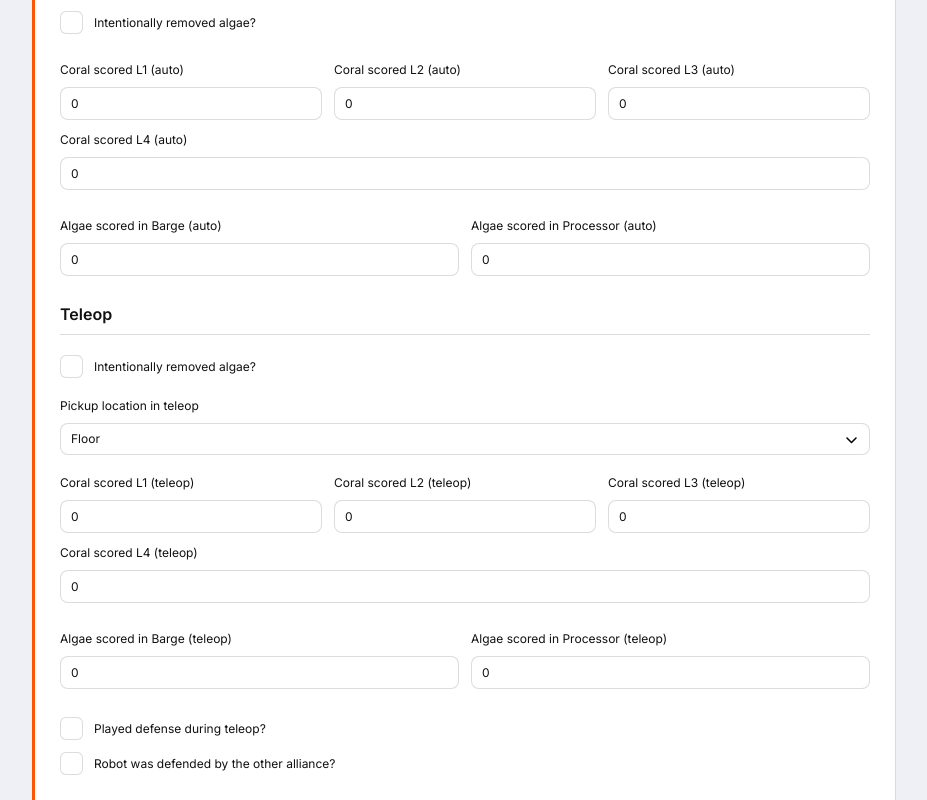
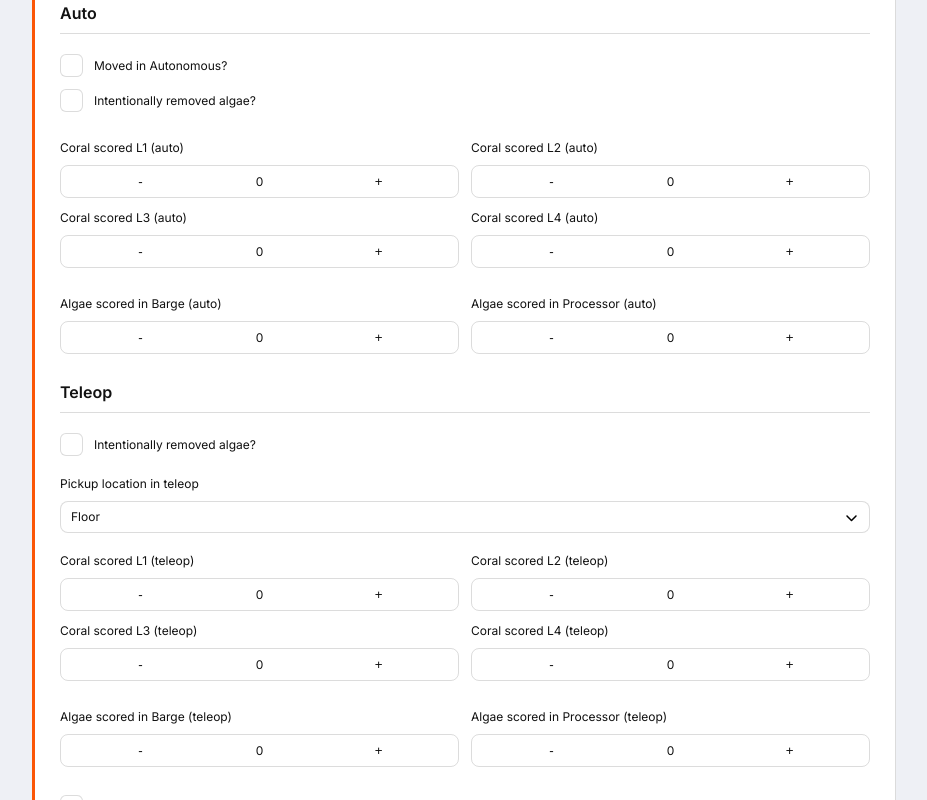
Before and after one commit to crazeddd/scoutingapp, a React (Vite) app: page / in a window 1280 px wide. Shown: the part 320-1120 px from the top of the page, without its empty margins (176-1103 px from the left). Built offline with nearby package versions, Linux system fonts and the light colour scheme.

Commit message:
update: changed form field  increments

```diff
--- a/google-app-script.js
+++ b/google-app-script.js
@@ -15,7 +15,7 @@ function doPost(e) {
     data.forEach((submission) => {
       var newRow = [
         new Date(),                               // A. Timestamp
-        // data.scoutName,                        // B. Scout Name (Optional: Add this if you send it)
+        data.scoutName,                        // B. Scout Name (Optional: Add this if you send it)
         submission.team,                          // C. Team
         submission.match,                         // D. Match
         submission.alliance,                      // E. Alliance
--- a/src/components/ScoutForm.jsx
+++ b/src/components/ScoutForm.jsx
@@ -1,6 +1,7 @@
 import { useState } from "react";
 
 const initial = {
+  scoutName: "",
   team: "",
   match: "",
   startPos: "Middle",
@@ -51,16 +52,21 @@ export default function ScoutForm({ onSubmit }) {
     setForm((f) => ({ ...f, [name]: v }));
   }
 
+  function changeCounter(key, delta) {
+    setForm((f) => ({ ...f, [key]: Math.max(0, (f[key] || 0) + delta) }));
+  }
+
   function submit(e) {
     e.preventDefault();
     const entry = {
       ...form,
+      scoutName: String(form.scoutName).trim(),
       team: String(form.team).trim(),
       match: String(form.match).trim(),
       timestamp: new Date().toISOString(),
     };
-    if (!entry.team || !entry.match) {
-      alert("Please fill out Team and Match fields");
+    if (!entry.team || !entry.match || !entry.scoutName) {
+      alert("Please fill out team, match and name fields");
       return;
     }
     onSubmit(entry);
@@ -70,6 +76,15 @@ export default function ScoutForm({ onSubmit }) {
   return (
     <form className="scout-form" onSubmit={submit}>
       {/* Pre-match */}
+      <label>
+        Name
+        <input
+          name="scoutName"
+          value={form.scoutName}
+          onChange={update}
+          placeholder="Your Name"
+        />
+      </label>
       <div className="row">
         <label>
           Match #
@@ -92,9 +107,9 @@ export default function ScoutForm({ onSubmit }) {
         <label>
           Starting pos
           <select name="startPos" value={form.startPos} onChange={update}>
-            <option>Left</option>
+            <option>Proccessor Side</option>
             <option>Middle</option>
-            <option>Right</option>
+            <option>Not Proccessor Side</option>
           </select>
         </label>
         <label>
@@ -132,8 +147,15 @@ export default function ScoutForm({ onSubmit }) {
       </div>
 
       <div className="row">
-        <label>
+        <label style={{ flex: "48%" }}>
           Coral scored L1 (auto)
+          <div className="number-input">
+            <button
+              type="button"
+              onClick={() => changeCounter("coralScoredL1Auto", -1)}
+            >
+              -
+            </button>
             <input
               type="number"
               name="coralScoredL1Auto"
@@ -141,9 +163,24 @@ export default function ScoutForm({ onSubmit }) {
               onChange={update}
               min="0"
             />
+            <button
+              type="button"
+              onClick={() => changeCounter("coralScoredL1Auto", 1)}
+            >
+              +
+            </button>
+          </div>
         </label>
-        <label>
+
+        <label style={{ flex: "48%" }}>
           Coral scored L2 (auto)
+          <div className="number-input">
+            <button
+              type="button"
+              onClick={() => changeCounter("coralScoredL2Auto", -1)}
+            >
+              -
+            </button>
             <input
               type="number"
               name="coralScoredL2Auto"
@@ -151,9 +188,23 @@ export default function ScoutForm({ onSubmit }) {
               onChange={update}
               min="0"
             />
+            <button
+              type="button"
+              onClick={() => changeCounter("coralScoredL2Auto", 1)}
+            >
+              +
+            </button>
+          </div>
         </label>
-        <label>
+        <label style={{ flex: "48%" }}>
           Coral scored L3 (auto)
+          <div className="number-input">
+            <button
+              type="button"
+              onClick={() => changeCounter("coralScoredL3Auto", -1)}
+            >
+              -
+            </button>
             <input
               type="number"
               name="coralScoredL3Auto"
@@ -161,9 +212,24 @@ export default function ScoutForm({ onSubmit }) {
               onChange={update}
               min="0"
             />
+            <button
+              type="button"
+              onClick={() => changeCounter("coralScoredL3Auto", 1)}
+            >
+              +
+            </button>
+          </div>
         </label>
-        <label>
+
+        <label style={{ flex: "48%" }}>
           Coral scored L4 (auto)
+          <div className="number-input">
+            <button
+              type="button"
+              onClick={() => changeCounter("coralScoredL4Auto", -1)}
+            >
+              -
+            </button>
             <input
               type="number"
               name="coralScoredL4Auto"
@@ -171,12 +237,27 @@ export default function ScoutForm({ onSubmit }) {
               onChange={update}
               min="0"
             />
+            <button
+              type="button"
+              onClick={() => changeCounter("coralScoredL4Auto", 1)}
+            >
+              +
+            </button>
+          </div>
         </label>
       </div>
 
       <div className="row">
         <label>
           Algae scored in Barge (auto)
+          <div className="number-input">
+            <button
+              type="button"
+              className="decrement"
+              onClick={() => changeCounter("algaeScoredBargeAuto", -1)}
+            >
+              -
+            </button>
             <input
               type="number"
               name="algaeScoredBargeAuto"
@@ -184,9 +265,25 @@ export default function ScoutForm({ onSubmit }) {
               onChange={update}
               min="0"
             />
+            <button
+              type="button"
+              className="increment"
+              onClick={() => changeCounter("algaeScoredBargeAuto", 1)}
+            >
+              +
+            </button>
+          </div>
         </label>
         <label>
           Algae scored in Processor (auto)
+          <div className="number-input">
+            <button
+              type="button"
+              className="decrement"
+              onClick={() => changeCounter("algaeScoredProcessorAuto", -1)}
+            >
+              -
+            </button>
             <input
               type="number"
               name="algaeScoredProcessorAuto"
@@ -194,6 +291,14 @@ export default function ScoutForm({ onSubmit }) {
               onChange={update}
               min="0"
             />
+            <button
+              type="button"
+              className="increment"
+              onClick={() => changeCounter("algaeScoredProcessorAuto", 1)}
+            >
+              +
+            </button>
+          </div>
         </label>
       </div>
 
@@ -225,8 +330,16 @@ export default function ScoutForm({ onSubmit }) {
       </label>
 
       <div className="row">
-        <label>
+        <label style={{ flex: "48%" }}>
           Coral scored L1 (teleop)
+          <div className="number-input">
+            <button
+              type="button"
+              className="decrement"
+              onClick={() => changeCounter("coralScoredL1Tele", -1)}
+            >
+              -
+            </button>
             <input
               type="number"
               name="coralScoredL1Tele"
@@ -234,9 +347,25 @@ export default function ScoutForm({ onSubmit }) {
               onChange={update}
               min="0"
             />
+            <button
+              type="button"
+              className="increment"
+              onClick={() => changeCounter("coralScoredL1Tele", 1)}
+            >
+              +
+            </button>
+          </div>
         </label>
-        <label>
+        <label style={{ flex: "48%" }}>
           Coral scored L2 (teleop)
+          <div className="number-input">
+            <button
+              type="button"
+              className="decrement"
+              onClick={() => changeCounter("coralScoredL2Tele", -1)}
+            >
+              -
+            </button>
             <input
               type="number"
               name="coralScoredL2Tele"
@@ -244,9 +373,25 @@ export default function ScoutForm({ onSubmit }) {
               onChange={update}
               min="0"
             />
+            <button
+              type="button"
+              className="increment"
+              onClick={() => changeCounter("coralScoredL2Tele", 1)}
+            >
+              +
+            </button>
+          </div>
         </label>
-        <label>
+        <label style={{ flex: "48%" }}>
           Coral scored L3 (teleop)
+          <div className="number-input">
+            <button
+              type="button"
+              className="decrement"
+              onClick={() => changeCounter("coralScoredL3Tele", -1)}
+            >
+              -
+            </button>
             <input
               type="number"
               name="coralScoredL3Tele"
@@ -254,9 +399,25 @@ export default function ScoutForm({ onSubmit }) {
               onChange={update}
               min="0"
             />
+            <button
+              type="button"
+              className="increment"
+              onClick={() => changeCounter("coralScoredL3Tele", 1)}
+            >
+              +
+            </button>
+          </div>
         </label>
-        <label>
+        <label style={{ flex: "48%" }}>
           Coral scored L4 (teleop)
+          <div className="number-input">
+            <button
+              type="button"
+              className="decrement"
+              onClick={() => changeCounter("coralScoredL4Tele", -1)}
+            >
+              -
+            </button>
             <input
               type="number"
               name="coralScoredL4Tele"
@@ -264,12 +425,28 @@ export default function ScoutForm({ onSubmit }) {
               onChange={update}
               min="0"
             />
+            <button
+              type="button"
+              className="increment"
+              onClick={() => changeCounter("coralScoredL4Tele", 1)}
+            >
+              +
+            </button>
+          </div>
         </label>
       </div>
 
       <div className="row">
         <label>
           Algae scored in Barge (teleop)
+          <div className="number-input">
+            <button
+              type="button"
+              className="decrement"
+              onClick={() => changeCounter("algaeScoredBargeTele", -1)}
+            >
+              -
+            </button>
             <input
               type="number"
               name="algaeScoredBargeTele"
@@ -277,9 +454,25 @@ export default function ScoutForm({ onSubmit }) {
               onChange={update}
               min="0"
             />
+            <button
+              type="button"
+              className="increment"
+              onClick={() => changeCounter("algaeScoredBargeTele", 1)}
+            >
+              +
+            </button>
+          </div>
         </label>
         <label>
           Algae scored in Processor (teleop)
+          <div className="number-input">
+            <button
+              type="button"
+              className="decrement"
+              onClick={() => changeCounter("algaeScoredProcessorTele", -1)}
+            >
+              -
+            </button>
             <input
               type="number"
               name="algaeScoredProcessorTele"
@@ -287,6 +480,14 @@ export default function ScoutForm({ onSubmit }) {
               onChange={update}
               min="0"
             />
+            <button
+              type="button"
+              className="increment"
+              onClick={() => changeCounter("algaeScoredProcessorTele", 1)}
+            >
+              +
+            </button>
+          </div>
         </label>
       </div>
 
--- a/src/index.css
+++ b/src/index.css
@@ -9,28 +9,23 @@
   --input-bg: #ffffff;
   --input-border: rgba(24, 24, 25, 0.15);
   --border: rgba(24, 24, 25, 0.15);
+  --row: rgba(238, 240, 245, 0.4);
+  --row-header: rgba(238, 240, 245, 0.5);
   --button-text: #ffffff;
-  --shadow: 0 1px 3px rgba(0, 0, 0, 0.06);
 }
 
 /* Dark theme when html.dark is present */
 html.dark {
   --bg: #0b0b0b;
-  /* page background (nearly black) */
   --text: #ffffff;
-  /* main text */
   --card: #202020;
-  /* card / form background (dark grey) */
   --muted: #9aa0a6;
-  /* muted text */
   --accent: #f86d0c;
-  /* primary button color */
   --input-bg: #171717;
-  /* input background */
   --input-border: #26303a;
-  /* input border */
   --button-text: #ffffff;
-  --shadow: 0 6px 18px rgba(0, 0, 0, 0.6);
+  --row: rgba(26, 25, 25, 0.4);
+  --row-header: rgba(15, 15, 15, 0.5);
 }
 
 * {
@@ -217,7 +212,7 @@ header h1 {
 }
 
 .submissions-grid .header {
-  background: rgba(238, 240, 245, 0.5);
+  background: var(--row-header);
   padding: 2px;
   border-radius: 8px;
 }
@@ -240,7 +235,7 @@ header h1 {
 }
 
 .submissions-grid .items div:nth-child(even) {
-  background: rgba(238, 240, 245, 0.4);
+  background: var(--row);
   border-radius: 8px;
 }
 
@@ -343,3 +338,30 @@ button:disabled {
     overflow-y: auto;
   }
 }
+
+input[type="number"] {
+  -webkit-appearance: textfield;
+     -moz-appearance: textfield;
+          appearance: textfield;
+}
+input[type=number]::-webkit-inner-spin-button,
+input[type=number]::-webkit-outer-spin-button {
+  -webkit-appearance: none;
+}
+
+.number-input {
+  border: 1px solid var(--input-border);
+  border-radius: 8px;
+  width: 100%;
+  display: grid;
+  place-items: center;
+  grid-template-columns: 2fr 1fr 2fr;
+  flex: 100%;
+}
+
+.number-input input {
+  border: none;
+  width: 100%;
+  text-align: center;
+  border-radius: 0;
+}
```
Also changed, not shown: src/App.jsx (+6 -3 lines), 1 other file (tests, documents, lock files or other folders). Lines whose indentation alone changed are shown as unchanged.
